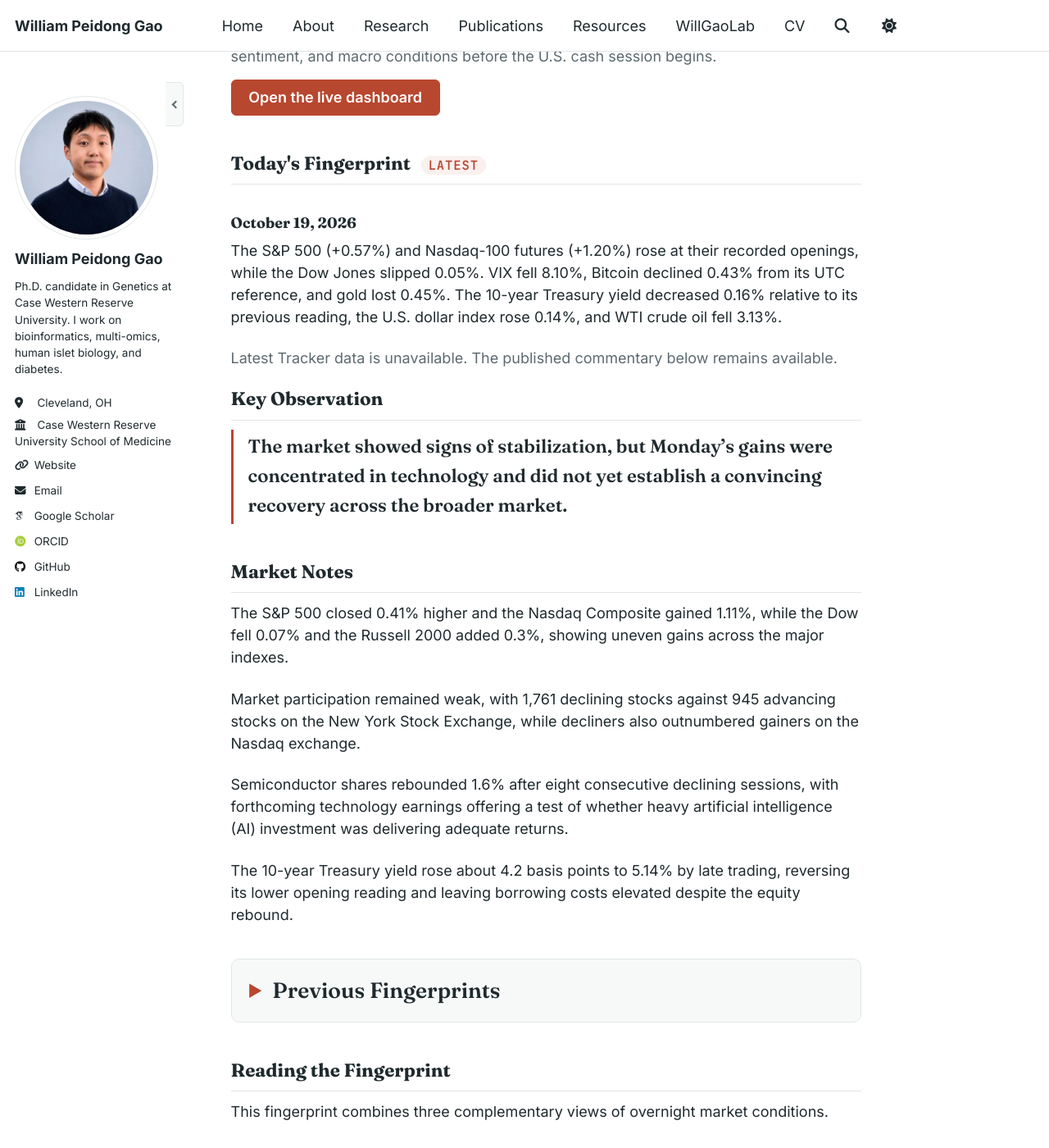
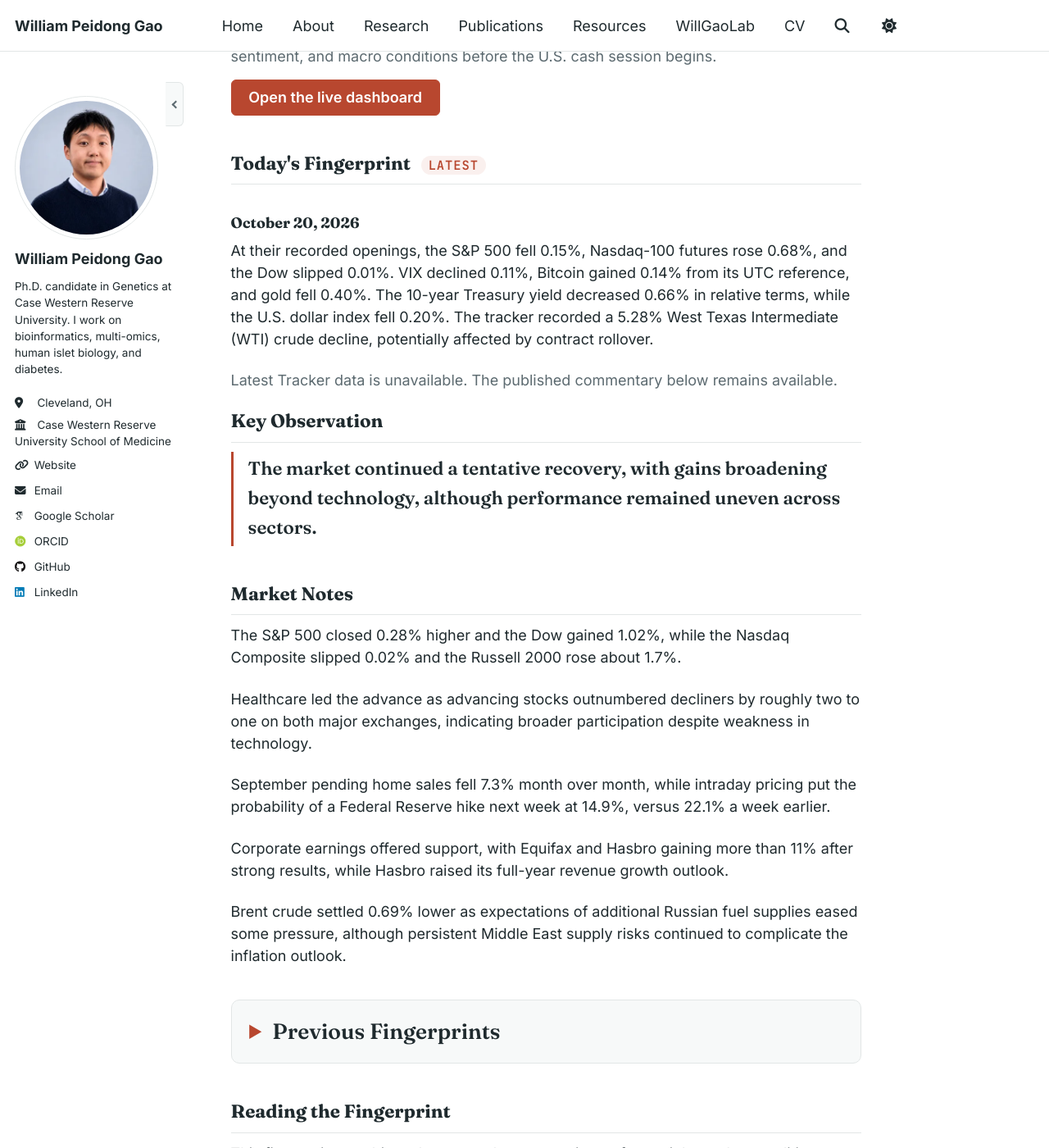
Before and after one commit to PeidongGao/WilliamGaoWeb, a Jekyll site: the page built from _pages/market-fingerprint.md, in a window 1280 px wide and 1400 px high, scrolled down 296 px. Shown: the whole window at 82% size. Built offline with Jekyll 4.4.1, drawn with Linux system fonts in a browser that asks for light colours; some web fonts are replaced.

Commit message:
Publish daily market commentary for 2026-10-20

```diff
--- a/_data/market_commentary.yml
+++ b/_data/market_commentary.yml
@@ -1,3 +1,13 @@
+- date: "2026-10-20"
+  summary: "At their recorded openings, the S&P 500 fell 0.15%, Nasdaq-100 futures rose 0.68%, and the Dow slipped 0.01%. VIX declined 0.11%, Bitcoin gained 0.14% from its UTC reference, and gold fell 0.40%. The 10-year Treasury yield decreased 0.66% in relative terms, while the U.S. dollar index fell 0.20%. The tracker recorded a 5.28% West Texas Intermediate (WTI) crude decline, potentially affected by contract rollover."
+  key_observation: "The market continued a tentative recovery, with gains broadening beyond technology, although performance remained uneven across sectors."
+  market_notes:
+    - "The S&P 500 closed 0.28% higher and the Dow gained 1.02%, while the Nasdaq Composite slipped 0.02% and the Russell 2000 rose about 1.7%."
+    - "Healthcare led the advance as advancing stocks outnumbered decliners by roughly two to one on both major exchanges, indicating broader participation despite weakness in technology."
+    - "September pending home sales fell 7.3% month over month, while intraday pricing put the probability of a Federal Reserve hike next week at 14.9%, versus 22.1% a week earlier."
+    - "Corporate earnings offered support, with Equifax and Hasbro gaining more than 11% after strong results, while Hasbro raised its full-year revenue growth outlook."
+    - "Brent crude settled 0.69% lower as expectations of additional Russian fuel supplies eased some pressure, although persistent Middle East supply risks continued to complicate the inflation outlook."
+
 - date: "2026-10-19"
   summary: "The S&P 500 (+0.57%) and Nasdaq-100 futures (+1.20%) rose at their recorded openings, while the Dow Jones slipped 0.05%. VIX fell 8.10%, Bitcoin declined 0.43% from its UTC reference, and gold lost 0.45%. The 10-year Treasury yield decreased 0.16% relative to its previous reading, the U.S. dollar index rose 0.14%, and WTI crude oil fell 3.13%."
   key_observation: "The market showed signs of stabilization, but Monday’s gains were concentrated in technology and did not yet establish a convincing recovery across the broader market."
```
